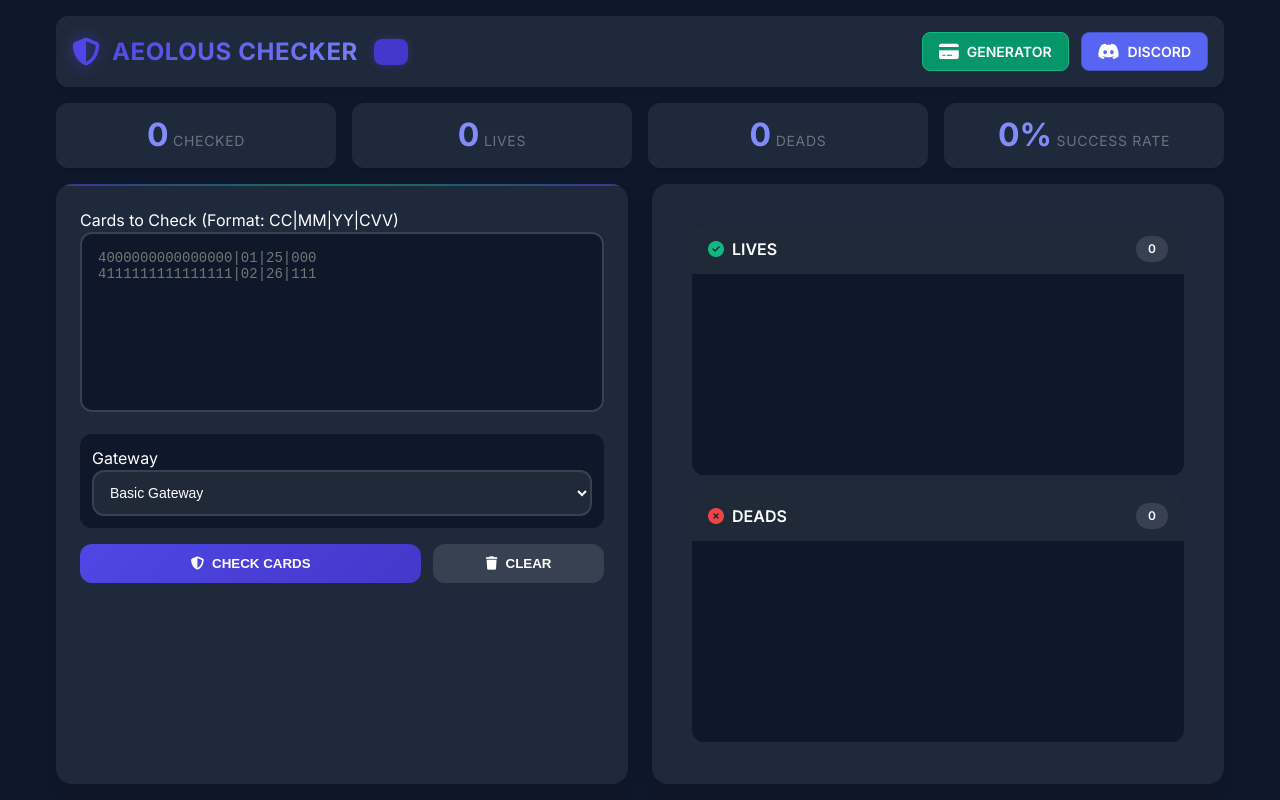
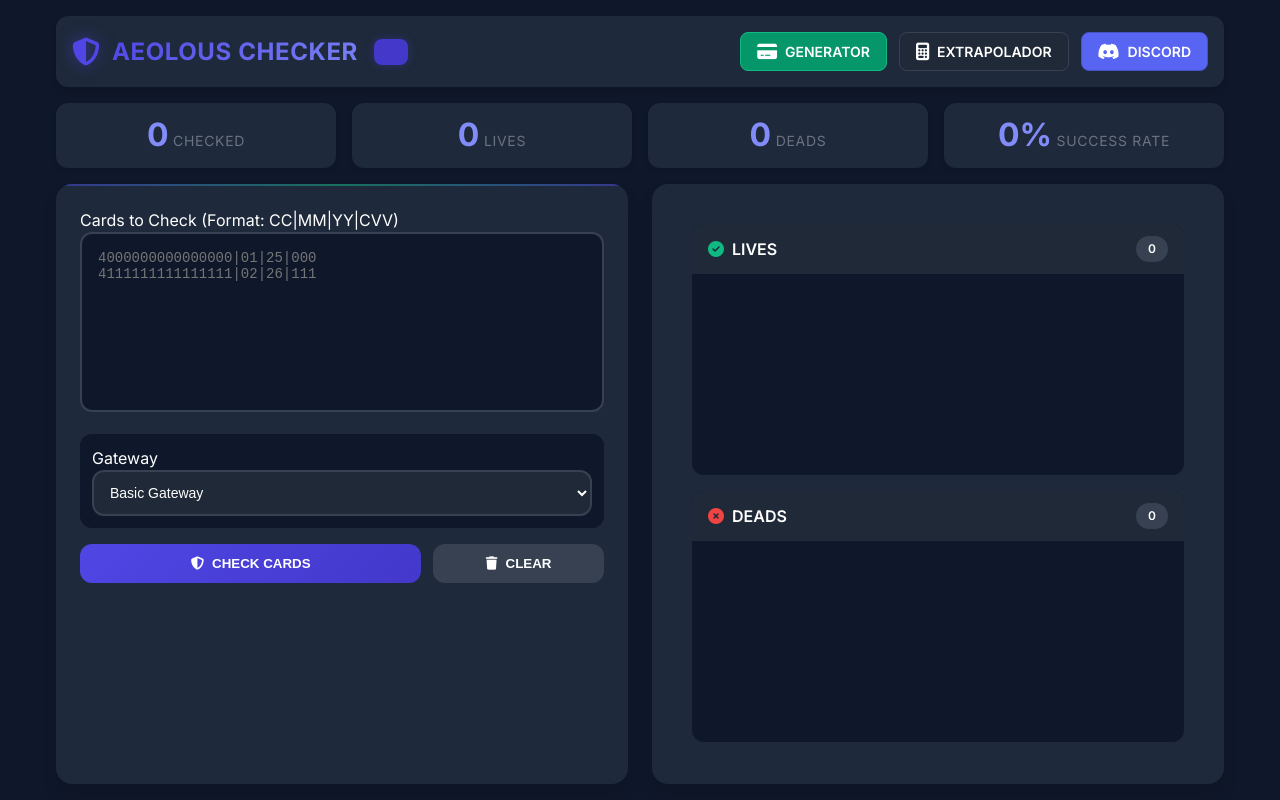
Before and after one commit to nrgpog/fix-checker-testt123, a website: page public/chk.html in a window 1280 px wide. Drawn offline with Linux system fonts and the light colour scheme.

Commit message:
Update chk.html

```diff
--- a/public/chk.html
+++ b/public/chk.html
@@ -22,6 +22,10 @@
                 <a href="/gen.html" class="header-btn generator">
                     <i class="fas fa-credit-card"></i>
                     GENERATOR
+                </a>
+                <a href="/extrapolacion.html" class="header-btn extrapolator">
+                    <i class="fas fa-calculator"></i>
+                    EXTRAPOLADOR
                 </a>
                 <a href="#" class="header-btn discord">
                     <i class="fab fa-discord"></i>
```
